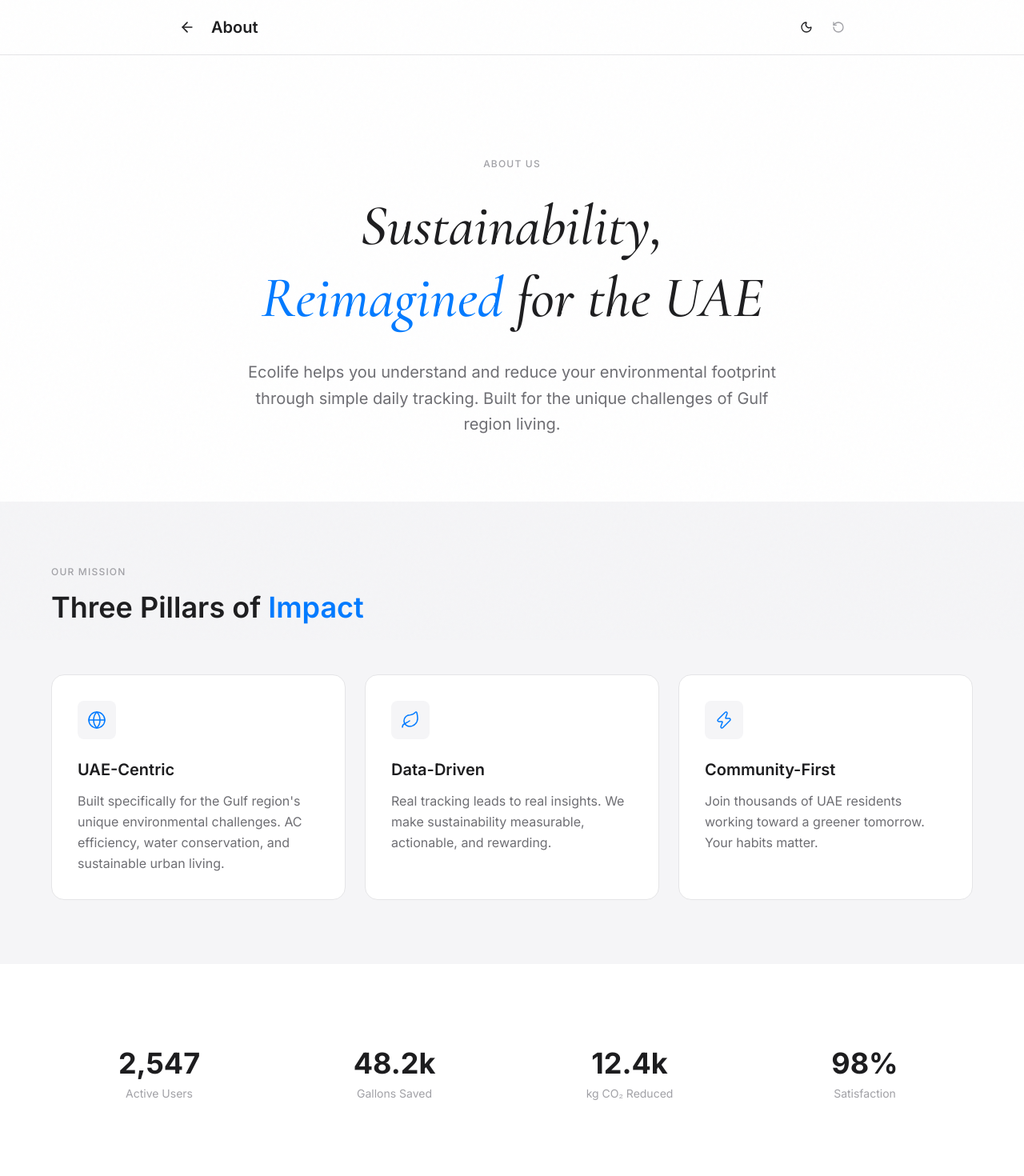
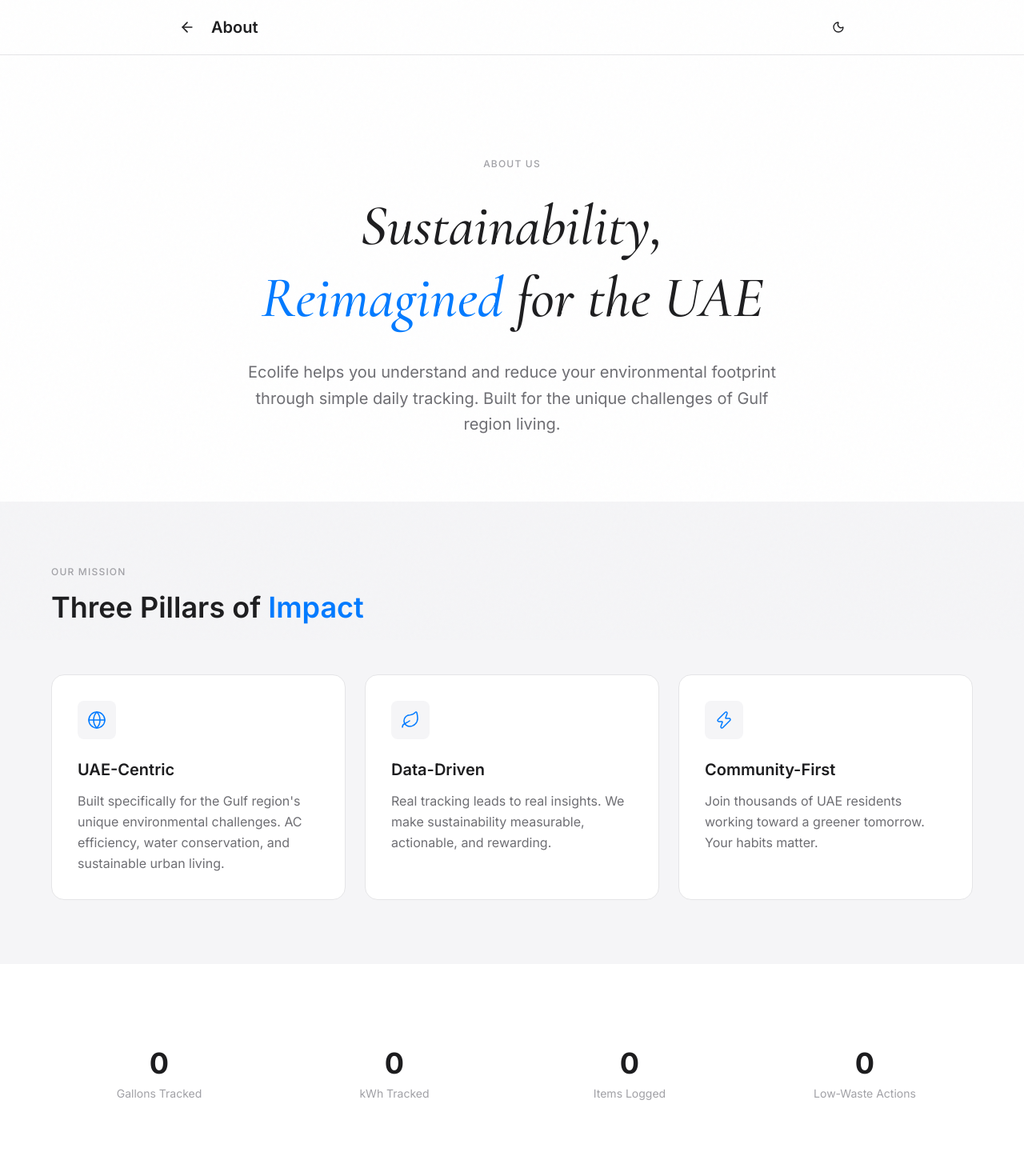
Before and after one commit to 3xecutablefile/Website-For-School, a Next.js app: page /about in a window 1280 px wide. Shown: the top 1470 px of the page at 80% size. Built offline with nearby package versions, Linux system fonts and the light colour scheme.

Commit message:
Remove hardcoded about stats and scope reset button to tracking pages

```diff
--- a/src/app/about/page.tsx
+++ b/src/app/about/page.tsx
@@ -1,14 +1,14 @@
 "use client";
 
 import { motion } from "framer-motion";
-import { ArrowRight, Globe, Leaf, Zap, Droplets } from "lucide-react";
+import { ArrowRight, Globe, Leaf, Zap } from "lucide-react";
 import Link from "next/link";
 import StickyBottomNav from "@/components/ui/StickyBottomNav";
 import PageHeader from "@/components/ui/PageHeader";
 import { useEco } from "@/context/EcoContext";
 
 export default function AboutPage() {
-  const { darkMode } = useEco();
+  const { darkMode, data } = useEco();
   const values = [
     {
       icon: Globe,
@@ -27,11 +27,16 @@ export default function AboutPage() {
     },
   ];
 
+  const formatValue = (value: number) => {
+    if (value >= 1000) return `${(value / 1000).toFixed(1)}k`;
+    return value.toString();
+  };
+
   const stats = [
-    { value: "2,547", label: "Active Users" },
-    { value: "48.2k", label: "Gallons Saved" },
-    { value: "12.4k", label: "kg CO₂ Reduced" },
-    { value: "98%", label: "Satisfaction" },
+    { value: formatValue(data.water), label: "Gallons Tracked" },
+    { value: formatValue(data.energy), label: "kWh Tracked" },
+    { value: formatValue(data.waste), label: "Items Logged" },
+    { value: formatValue(data.wasteRecycled + data.wasteComposted), label: "Low-Waste Actions" },
   ];
 
   return (
@@ -131,7 +136,7 @@ export default function AboutPage() {
               Ready to Make an Impact?
             </h2>
             <p className={`${darkMode ? "text-[#A1A1A6]" : "text-[#6E6E73]"} mb-8`}>
-              Join thousands of UAE residents tracking their sustainability journey.
+              Build a personal baseline, track your habits, and turn daily choices into measurable impact.
             </p>
             <Link
               href="/audit"
--- a/src/app/energy/page.tsx
+++ b/src/app/energy/page.tsx
@@ -20,7 +20,7 @@ export default function EnergyPage() {
 
   return (
     <div className={`min-h-screen pb-24 ${darkMode ? "bg-[#1D1D1F]" : "bg-[#FFFFFF]"}`}>
-      <PageHeader title="Energy" />
+      <PageHeader title="Energy" showReset />
 
       <main className="max-w-4xl mx-auto px-6 py-8">
         <motion.div
--- a/src/app/waste/page.tsx
+++ b/src/app/waste/page.tsx
@@ -11,7 +11,7 @@ export default function WastePage() {
 
   return (
     <div className={`min-h-screen pb-24 ${darkMode ? "bg-[#1D1D1F]" : "bg-[#FFFFFF]"}`}>
-      <PageHeader title="Waste" />
+      <PageHeader title="Waste" showReset />
 
       <main className="max-w-4xl mx-auto px-6 py-8">
         <motion.div
--- a/src/app/water/page.tsx
+++ b/src/app/water/page.tsx
@@ -24,7 +24,7 @@ export default function WaterPage() {
 
   return (
     <div className={`min-h-screen pb-24 ${darkMode ? "bg-[#1D1D1F]" : "bg-[#FFFFFF]"}`}>
-      <PageHeader title="Water" />
+      <PageHeader title="Water" showReset />
 
       <main className="max-w-4xl mx-auto px-6 py-8">
         <motion.div
--- a/src/components/ui/PageHeader.tsx
+++ b/src/components/ui/PageHeader.tsx
@@ -8,9 +8,10 @@ import { useEffect } from "react";
 interface PageHeaderProps {
   title: string;
   showBack?: boolean;
+  showReset?: boolean;
 }
 
-export default function PageHeader({ title, showBack = true }: PageHeaderProps) {
+export default function PageHeader({ title, showBack = true, showReset = false }: PageHeaderProps) {
   const { darkMode, toggleDarkMode, resetData } = useEco();
 
   useEffect(() => {
@@ -49,13 +50,15 @@ export default function PageHeader({ title, showBack = true }: PageHeaderProps)
               <Moon className="w-4 h-4 text-[#1D1D1F]" />
             )}
           </button>
+          {showReset && (
             <button
               onClick={resetData}
               className={`p-2 rounded-lg ${darkMode ? "hover:bg-[#2C2C2E]" : "hover:bg-[#F5F5F7]"} transition-colors`}
               title="Reset Data"
             >
-            <RotateCcw className={`w-4 h-4 ${darkMode ? "text-[#A1A1A6]" : "text-[#A1A1A6]"}`} />
+              <RotateCcw className="w-4 h-4 text-[#A1A1A6]" />
             </button>
+          )}
         </div>
       </div>
     </header>
```
Lines whose indentation alone changed are shown as unchanged.
